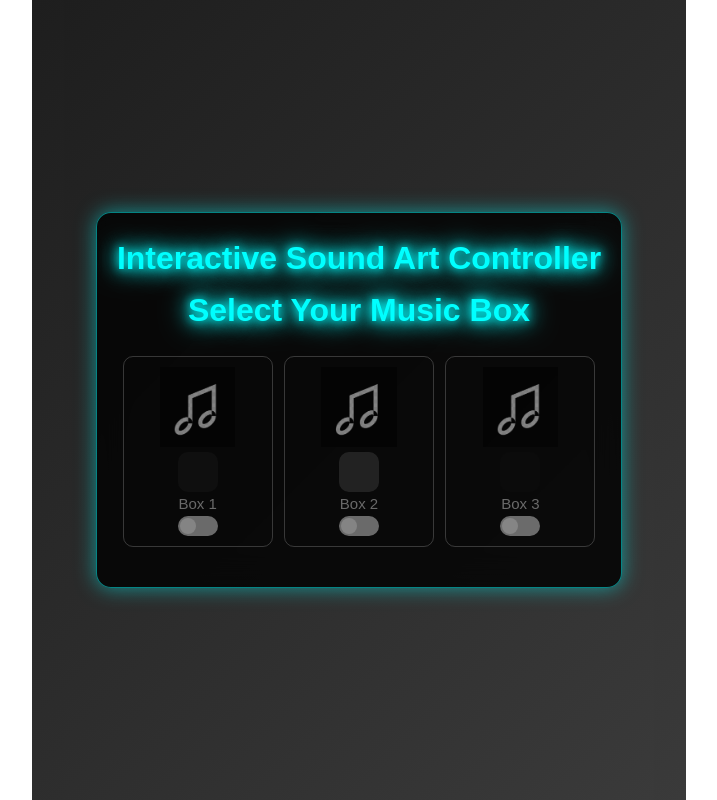
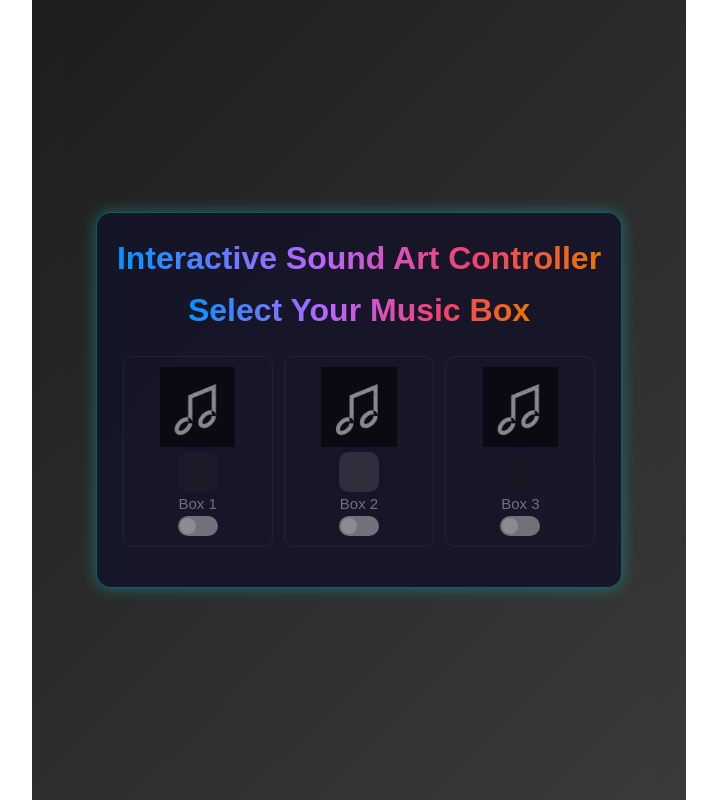
Before and after one commit to vives-project-xp/PX4-Interactive-Sound-Art, a Vue app in the folder interface/frontend/: page / in a window 1280 px wide. Shown: the whole page, without its empty margins (281-998 px from the left). Built offline with nearby package versions, Linux system fonts and the light colour scheme; no server answers.

Commit message:
update colors frontend

```diff
--- a/interface/frontend/src/components/MusicBoxSelector.vue
+++ b/interface/frontend/src/components/MusicBoxSelector.vue
@@ -114,24 +114,34 @@ export default {
   max-width: 800px;
   margin: 0 auto;
   text-align: center;
-  background: rgba(0, 0, 0, 0.8);
+  background: 	#141428e6;
   padding: 20px;
   border-radius: 15px;
   backdrop-filter: blur(15px);
   color: #0ff;
   display: flex;
   justify-content: flex-start;
-  box-shadow: 0 0 20px rgba(0, 255, 255, 0.5);
-  border: 1px solid rgba(0, 255, 255, 0.5);
+  border: 1px solid #00ffff4d;
   font-family: 'Orbitron', sans-serif;
+  box-shadow: 0 0 15px #00ffff4d;
 }
+
+/* h1, h2 {
+  font-size: 2rem;
+  font-weight: 700;
+  color: #0ff;
+  text-shadow: 0 0 10px #0ff, 0 0 20px #0ff, 0 0 30px #0ff;
+} */
 
 h1, h2 {
   font-size: 2rem;
   font-weight: 700;
-  color: #0ff;
-  text-shadow: 0 0 10px #0ff, 0 0 20px #0ff, 0 0 30px #0ff;
+  background: linear-gradient(97deg, #0096FF, #BB64FF 42%, #F2416B 74%, #EB7500);
+  -webkit-background-clip: text;
+  -webkit-text-fill-color: transparent;
+  text-shadow: none; /* Verwijder de oude text-shadow om het effect beter te laten werken */
 }
+
 
 /* Music Box List */
 .music-box-list {
@@ -151,22 +161,23 @@ h1, h2 {
   flex-direction: column;
   align-items: center;
   justify-content: space-between;
-  background: rgba(255, 255, 255, 0.1);
+  background: #ffffff1a;
   position: relative;
   overflow: hidden;
   width: 150px;
-  border: 1px solid rgba(0, 255, 255, 0.5);
+  border: 1px solid #ff00ff80;
   transition: all 0.3s ease;
 }
 
 .music-box:hover {
   transform: scale(1.05);
+  box-shadow: 0 0 15px #ff00ffb3;
 }
 
 /* Selected Box */
 .music-box.selected {
   transform: scale(1.1);
-  box-shadow: 0 0 20px 5px rgba(0, 255, 255, 1); /* Neon Glow when selected */
+  box-shadow: 0 0 20px 5px #ff00ffb3; /* Neon Glow when selected */
 }
 
 /* Greyed Out Effect */
@@ -262,7 +273,7 @@ h1, h2 {
   width: 100%;
   padding: 10px;
   border-radius: 5px;
-  background: #0f0f0f;
+  background: #133e7c;
   color: #fff;
   font-size: 1em;
 }
@@ -272,17 +283,16 @@ button {
   margin-top: 20px;
   padding: 12px 20px;
   border: none;
-  background: #ff0077;
+  background: #ea00d9;
   color: white;
   cursor: pointer;
   border-radius: 10px;
   font-weight: bold;
   transition: 0.3s;
   font-size: 1.2em;
-  box-shadow: 0 0 10px #ff0077, 0 0 20px #ff0077, 0 0 30px #ff0077;
 }
 
 button:hover {
-  background: #cc0055;
+  background: #711c91;
 }
 </style>
```
